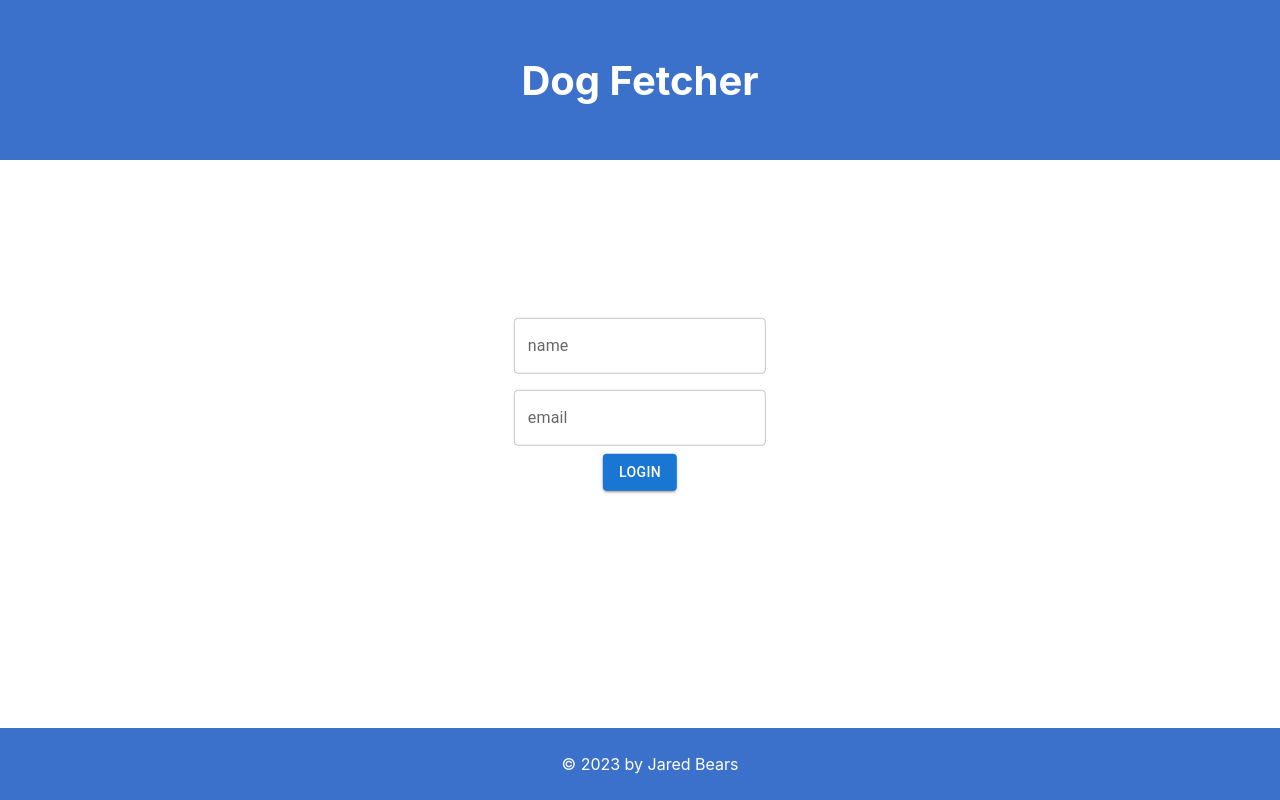
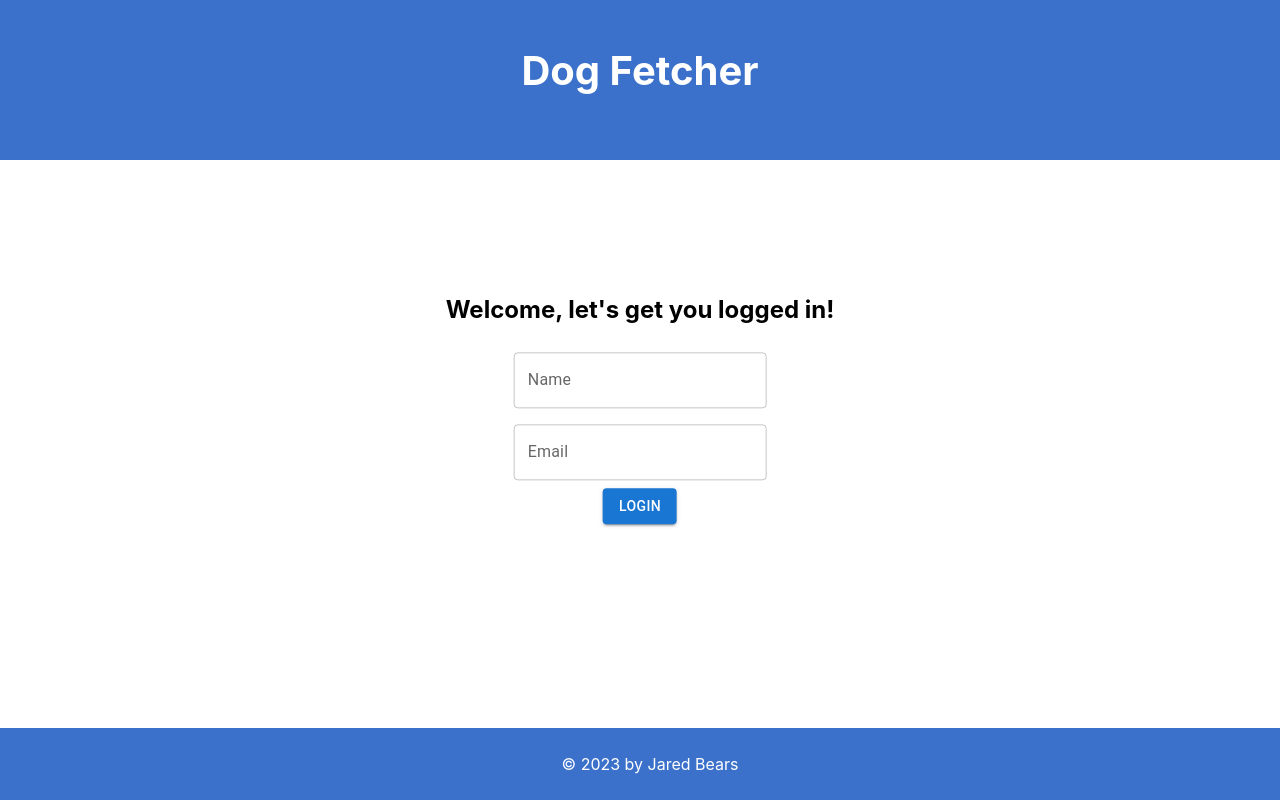
Before and after one commit to JaredBears/dog-fetcher, a React (Create React App) app: page / in a window 1280 px wide. Built offline with nearby package versions, Linux system fonts and the light colour scheme.

Commit message:
UI Fixes
Added margin to the advanced search box
Cleaned up input fields

```diff
--- a/src/components/App.js
+++ b/src/components/App.js
@@ -11,8 +11,9 @@ const App = () => {
   const [user, setUser] = useState("");
 
   const logout = () => {
-    fetch(`${API}/api/logout`, {
+    fetch(`${API}/auth/logout`, {
       method: "POST",
+      credentials: "include",
       headers: {
         "Content-Type": "application/json"
       },
--- a/src/components/Header.js
+++ b/src/components/Header.js
@@ -4,9 +4,9 @@ import { Button } from "@mui/material";
 const Header = (props) => {
     return (
         <header className="App-header">
-            <h1>{props.text}</h1>
+            <h1>{props.text}</h1><br />
             {props.user && <div className="App-header-user">
-                <p>Welcome, {props.user}!</p>
+                Welcome, {props.user}! &nbsp;
                 <Button size="small" variant="contained" onClick={props.logout}>Logout</Button>
             </div>}
         </header>
--- a/src/components/Login.js
+++ b/src/components/Login.js
@@ -78,6 +78,7 @@ const Login = (props) => {
 
     return (
         <div className="Login">
+            <h2>Welcome, let's get you logged in!</h2>
             <Box
                 component="form"
                 sx={{'& .MuiTextField-root': { m: 1, width: '25ch' }}}
@@ -86,7 +87,7 @@ const Login = (props) => {
                 <TextField
                     variant="outlined"
                     type="text"
-                    label="name"
+                    label="Name"
                     name="name"
                     id="name"
                     placeholder="Enter your name"
@@ -98,7 +99,7 @@ const Login = (props) => {
                 <TextField
                     variant="outlined"
                     type="text"
-                    label="email"
+                    label="Email"
                     name="email"
                     id="email"
                     placeholder="Enter your email"
--- a/src/components/Search.js
+++ b/src/components/Search.js
@@ -19,7 +19,6 @@ const Search = (props) => {
     const [sort, setSort] = useState("asc");
     const [size, setSize] = useState(25);
     const [searchBreeds, setSearchBreeds] = useState([]);
-    const [prevZip, setPrevZip] = useState([]);
 
     const [formValues, setFormValues] = useState({
         zipCode: {
@@ -360,6 +359,7 @@ const Search = (props) => {
                         autoComplete="off"
                         onSubmit={(event) => {event.preventDefault(); handleSearch();}}
                         >
+                        <div className="searchBreedZip">
                         <Autocomplete
                             id="breeds"
                             multiple
@@ -371,9 +371,6 @@ const Search = (props) => {
                             )}
                             onChange={(event, value) => {
                                 setSearchBreeds(value);
-                            }}
-                            sx = {{
-
                             }}
                             selected = {searchBreeds}
                             />
@@ -388,16 +385,14 @@ const Search = (props) => {
                             placeholder="Enter zip code"
                             onChange={handleChange}
                             size="small"/>
-                        <br />
+                        </div>
+                        <div className="searchAge">
                         <TextField
                             variant="outlined"
                             type="number"
                             id="ageMin"
                             name="ageMin"
                             label="Enter Minimum Age"
-                            sx = {{
-                                float: 'left',
-                            }}
                             value={formValues.ageMin.value}
                             error={formValues.ageMin.error}
                             helperText={formValues.ageMin.error && formValues.ageMin.errorMessage}
@@ -416,10 +411,10 @@ const Search = (props) => {
                             placeholder="Max Age"
                             onChange={handleChange}
                             size="small"/>
-                        <br />
+                        </div>
+                        <div className="searchControls">
                         <FormControl
                             sx={{
-                                float: 'left',
                                 width: '50%',
                             }}>
                         <FormHelperText
@@ -467,6 +462,7 @@ const Search = (props) => {
                                     marginLeft: '25%',
                                 }}/>
                         </RadioGroup>
+                        </div>
                         <Button variant="contained" type="submit" onClick={handleSearch}>Search</Button>
                     </Box>
                 </div>
--- a/src/styles/App.css
+++ b/src/styles/App.css
@@ -27,15 +27,11 @@
 
 .App-header h1{
   font-size: 2.5rem;
-  width: 30%;
-  max-width: 250px;
   margin: 0 auto;
 }
 .App-header-user {
-  position: absolute;
-  bottom: 15%;
-  right: 15%;
-  margin-left: 15%;
+  position: relative;
+  float: right;
 }
 
 footer {
@@ -113,7 +109,6 @@ div.App-search {
   cursor: pointer;
 }
 
-/* vertical and horizontal centering */
 
 div.Login{
   position: absolute;
@@ -121,3 +116,18 @@ div.Login{
   left: 50%;
   transform: translate(-50%, -50%);
 }
+
+.App-search-advanced{
+  margin: 10px auto;
+}
+
+.searchBreedZip, .searchAge, .searchControls {
+  display: flex;
+  justify-content: space-between;
+}
+
+@media screen and (max-width: 600px) {
+  .searchBreedZip, .searchAge, .searchControls {
+    flex-direction: column;
+  }
+}
```
